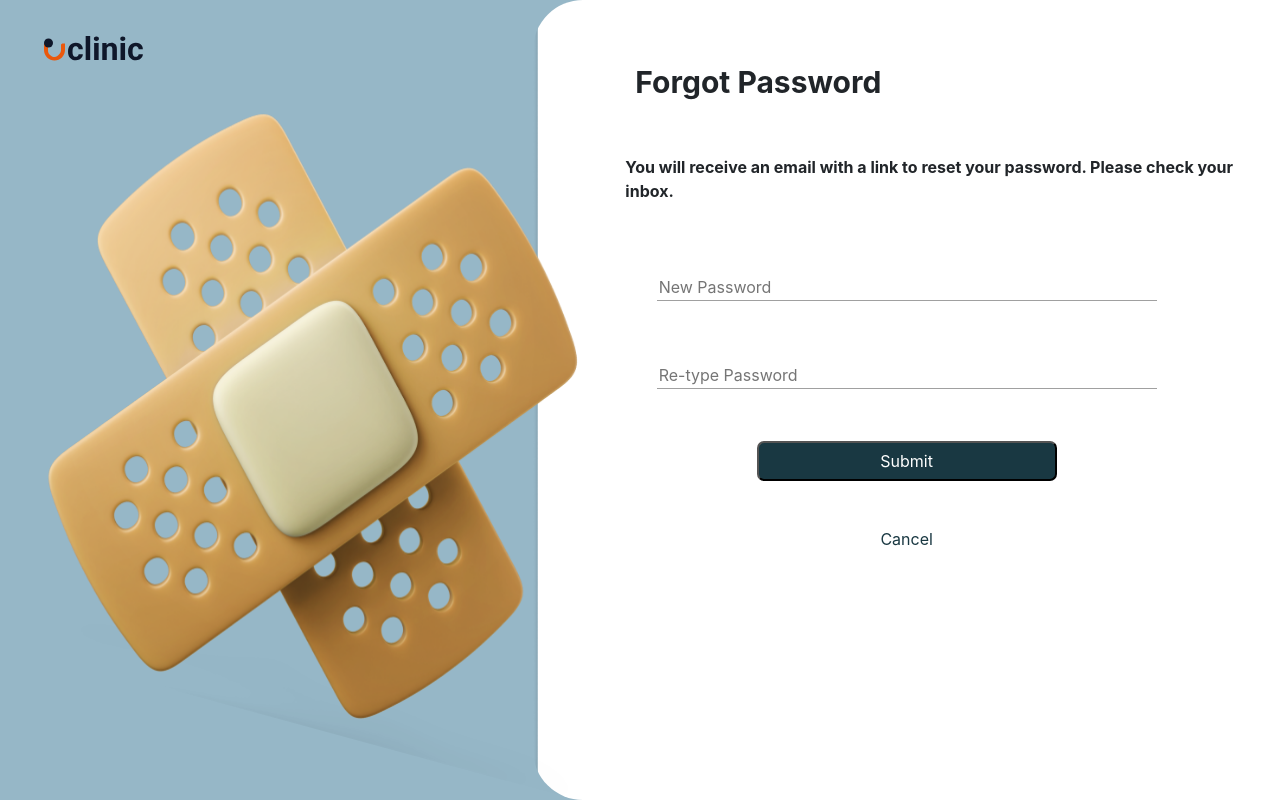
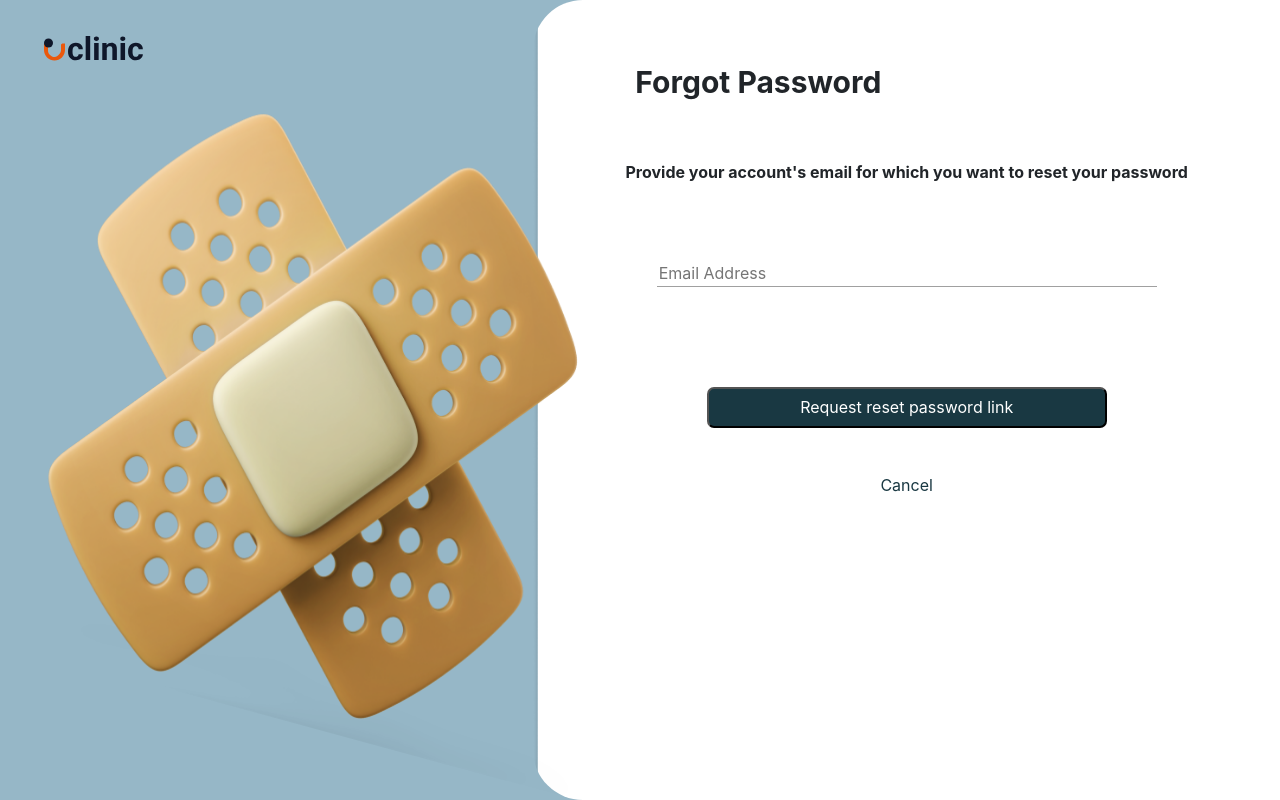
Before and after one commit to advanced-computer-lab-2023/Agile-Star-Squad-Clinic, a React (Create React App) app in the folder frontend/: page /resetPassword in a window 1280 px wide. Built offline with nearby package versions, Linux system fonts and the light colour scheme.

Commit message:
resetpass page draft

```diff
--- a/frontend/src/App.js
+++ b/frontend/src/App.js
@@ -2,7 +2,7 @@ import React from 'react';
 import { BrowserRouter, Navigate, Route, Routes } from 'react-router-dom';
 
 import Login from './login/pages/login';
-import ResetPassword from './login/pages/ResetPassword5'
+import ResetPassword from './login/pages/ResetPassword1'
 import LandingPage from './shared/pages/LandingPage';
 import AdminHome from './admin/pages/ManageUsers/AdminHome';
 import NewPackage from './package/pages/NewPackage';
--- a/frontend/src/login/components/login.module.css
+++ b/frontend/src/login/components/login.module.css
@@ -77,3 +77,7 @@ body{
     padding-left: 80px;
     margin-bottom: 70px;
 }
+
+.text{
+    margin-bottom: 55px;
+}
--- a/frontend/src/login/pages/ResetPassword1.js
+++ b/frontend/src/login/pages/ResetPassword1.js
@@ -31,12 +31,12 @@ const ResetPassword = () => {
 
           <div className="col-md-7" id={styles.rightCol}>
             <div className={styles.titleResetPass}>
-              <p>
+              <p className={styles.text}>
                 <strong>Forgot Password</strong>
               </p>
             </div>
             <div>
-              <p>
+              <p className={styles.text}>
                 <strong>
                   Provide your account's email for which you want to reset your
                   password
@@ -44,7 +44,7 @@ const ResetPassword = () => {
               </p>
             </div>
             <InputField
-              style={{ width: '500px', height: '28px' }}
+              style={{ width: '500px', height: '28px' , marginTop: '20px'}}
               type="email"
               placeholder="Email Address"
               onChange={handleEmailChange}
```
